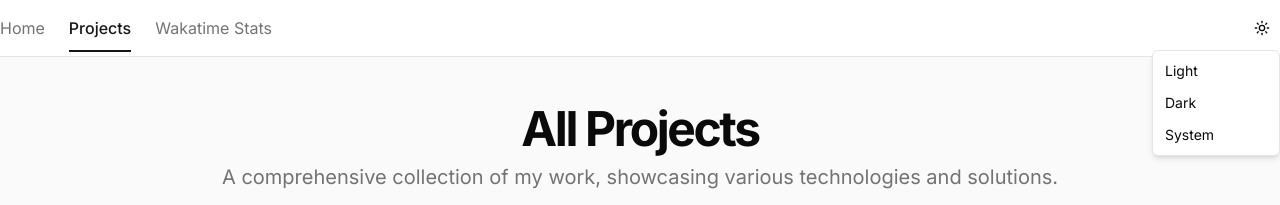
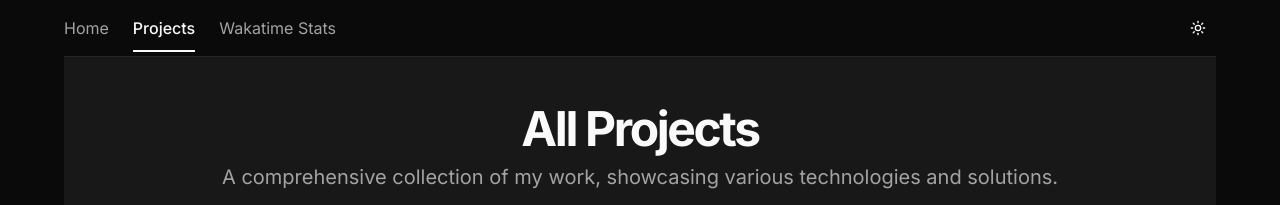
Before and after one commit to apella1/next-portfolio, a Next.js app: page /projects in a window 1280 px wide. Both pictures are taken after a click on the button "Toggle theme". Shown: the top 205 px of the page. Built offline with nearby package versions, Linux system fonts and the light colour scheme.

Commit message:
feat: update theme switcher to toggle between light and dark mode only

```diff
--- a/components/theme-switcher.tsx
+++ b/components/theme-switcher.tsx
@@ -3,36 +3,37 @@
 import { Moon, Sun } from "lucide-react";
 import { useTheme } from "next-themes";
 import { Button } from "@/components/ui/button";
-import {
-  DropdownMenu,
-  DropdownMenuContent,
-  DropdownMenuItem,
-  DropdownMenuTrigger,
-} from "@/components/ui/dropdown-menu";
+import { useEffect, useState } from "react";
 
 export default function ThemeSwitcher() {
-  const { setTheme } = useTheme();
+  const { theme, setTheme } = useTheme();
+  const [mounted, setMounted] = useState(false);
+
+  // avoiding hydration mismatch by waiting for mount
+  useEffect(() => {
+    setMounted(true);
+  }, []);
+
+  if (!mounted) {
+    return (
+      <Button variant="ghost" size="icon">
+        <div className="h-[1.2rem] w-[1.2rem]" />
+      </Button>
+    );
+  }
 
   return (
-    <DropdownMenu>
-      <DropdownMenuTrigger asChild>
-        <Button variant="ghost" size="icon">
-          <Sun className="h-[1.2rem] w-[1.2rem] rotate-0 scale-100 transition-all dark:-rotate-90 dark:scale-0" />
-          <Moon className="absolute h-[1.2rem] w-[1.2rem] rotate-90 scale-0 transition-all dark:rotate-0 dark:scale-100" />
-          <span className="sr-only">Toggle theme</span>
-        </Button>
-      </DropdownMenuTrigger>
-      <DropdownMenuContent align="end">
-        <DropdownMenuItem onClick={() => setTheme("light")}>
-          Light
-        </DropdownMenuItem>
-        <DropdownMenuItem onClick={() => setTheme("dark")}>
-          Dark
-        </DropdownMenuItem>
-        <DropdownMenuItem onClick={() => setTheme("system")}>
-          System
-        </DropdownMenuItem>
-      </DropdownMenuContent>
-    </DropdownMenu>
+    <Button
+      variant="ghost"
+      size="icon"
+      onClick={() => setTheme(theme === "dark" ? "light" : "dark")}
+    >
+      {theme === "dark" ? (
+        <Sun className="h-[1.2rem] w-[1.2rem]" />
+      ) : (
+        <Moon className="h-[1.2rem] w-[1.2rem]" />
+      )}
+      <span className="sr-only">Toggle theme</span>
+    </Button>
   );
 }
```
